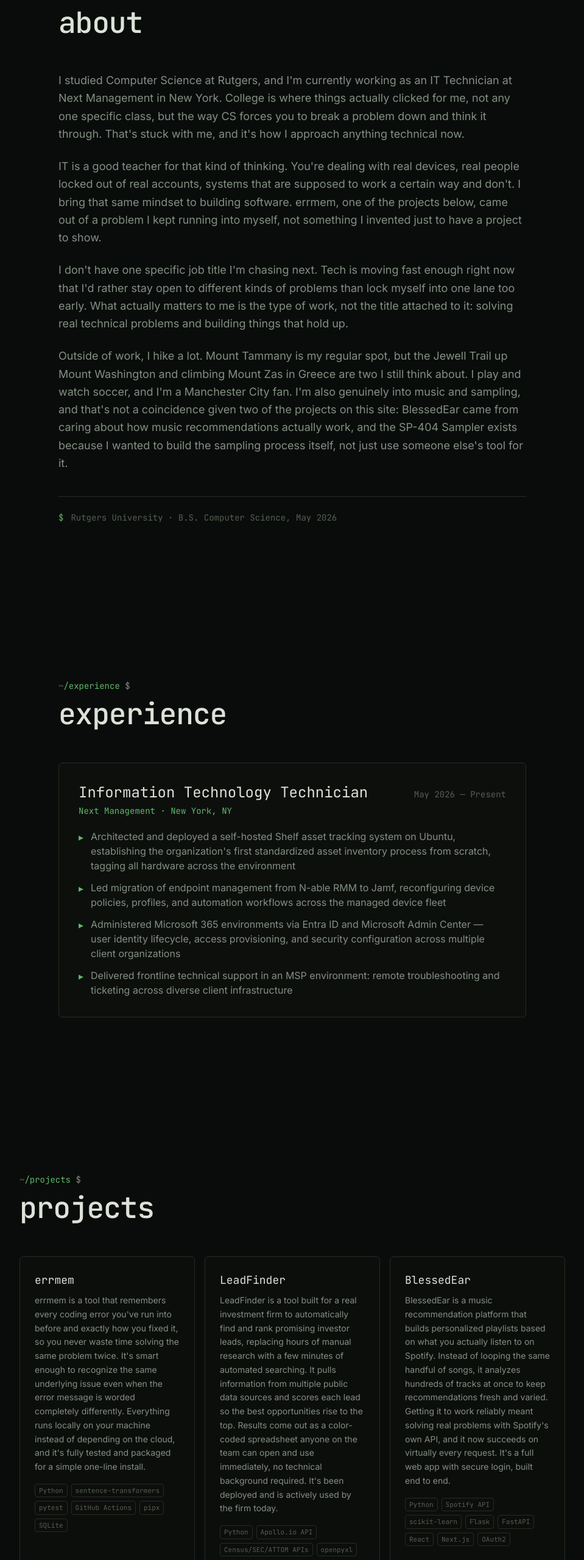
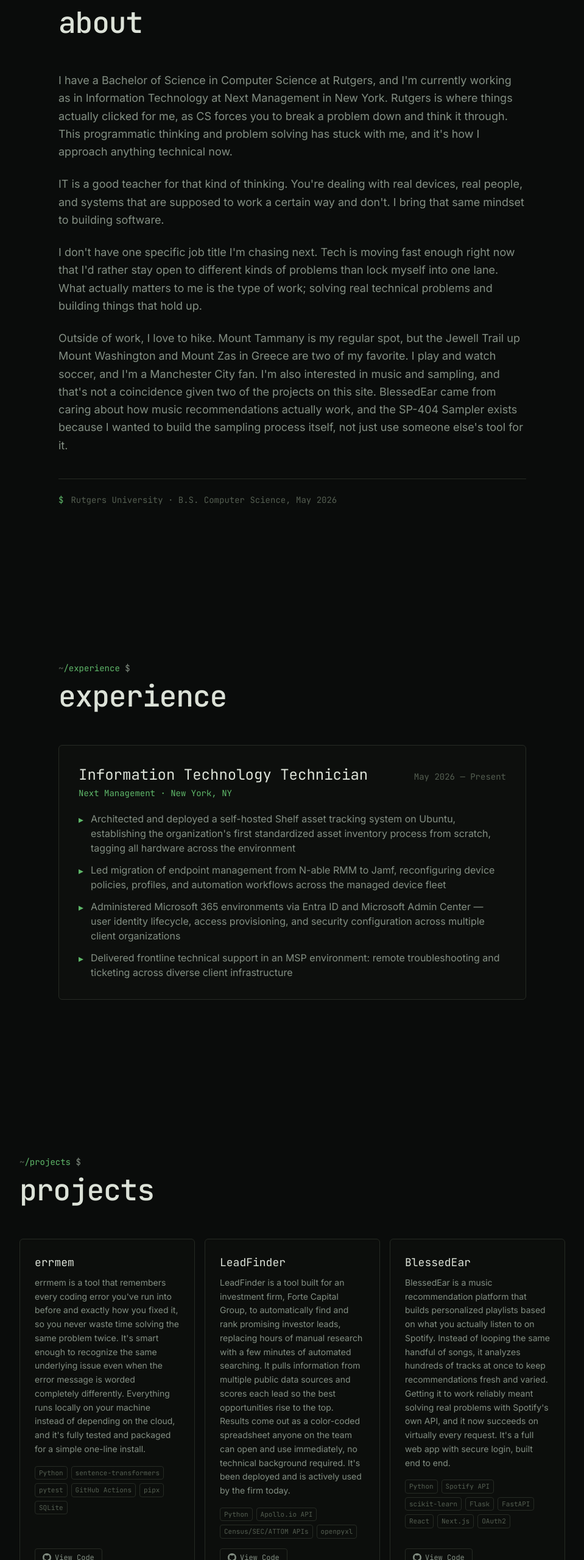
Before and after one commit to bgverz/braden-garcia-website, a Next.js app: page / in a window 1280 px wide. Shown: the part 947-3506 px from the top of the page at 61% size, without its empty margins (160-1119 px from the left). Built offline with nearby package versions, Linux system fonts and the light colour scheme.

Commit message:
updated writing for better flow and readibility

```diff
--- a/src/content.ts
+++ b/src/content.ts
@@ -28,10 +28,10 @@
 export const about = {
   heading: "about",
   paragraphs: [
-    "I studied Computer Science at Rutgers, and I'm currently working as an IT Technician at Next Management in New York. College is where things actually clicked for me, not any one specific class, but the way CS forces you to break a problem down and think it through. That's stuck with me, and it's how I approach anything technical now.",
-    "IT is a good teacher for that kind of thinking. You're dealing with real devices, real people locked out of real accounts, systems that are supposed to work a certain way and don't. I bring that same mindset to building software. errmem, one of the projects below, came out of a problem I kept running into myself, not something I invented just to have a project to show.",
-    "I don't have one specific job title I'm chasing next. Tech is moving fast enough right now that I'd rather stay open to different kinds of problems than lock myself into one lane too early. What actually matters to me is the type of work, not the title attached to it: solving real technical problems and building things that hold up.",
-    "Outside of work, I hike a lot. Mount Tammany is my regular spot, but the Jewell Trail up Mount Washington and climbing Mount Zas in Greece are two I still think about. I play and watch soccer, and I'm a Manchester City fan. I'm also genuinely into music and sampling, and that's not a coincidence given two of the projects on this site: BlessedEar came from caring about how music recommendations actually work, and the SP-404 Sampler exists because I wanted to build the sampling process itself, not just use someone else's tool for it.",
+    "I have a Bachelor of Science in Computer Science at Rutgers, and I'm currently working as in Information Technology at Next Management in New York. Rutgers is where things actually clicked for me, as CS forces you to break a problem down and think it through. This programmatic thinking and problem solving has stuck with me, and it's how I approach anything technical now.",
+    "IT is a good teacher for that kind of thinking. You're dealing with real devices, real people, and systems that are supposed to work a certain way and don't. I bring that same mindset to building software.",
+    "I don't have one specific job title I'm chasing next. Tech is moving fast enough right now that I'd rather stay open to different kinds of problems than lock myself into one lane. What actually matters to me is the type of work; solving real technical problems and building things that hold up.",
+    "Outside of work, I love to hike. Mount Tammany is my regular spot, but the Jewell Trail up Mount Washington and Mount Zas in Greece are two of my favorite. I play and watch soccer, and I'm a Manchester City fan. I'm also interested in music and sampling, and that's not a coincidence given two of the projects on this site. BlessedEar came from caring about how music recommendations actually work, and the SP-404 Sampler exists because I wanted to build the sampling process itself, not just use someone else's tool for it.",
   ],
 };
 
@@ -74,7 +74,7 @@
   {
     name: "LeadFinder",
     description:
-      "LeadFinder is a tool built for a real investment firm to automatically find and rank promising investor leads, replacing hours of manual research with a few minutes of automated searching. It pulls information from multiple public data sources and scores each lead so the best opportunities rise to the top. Results come out as a color-coded spreadsheet anyone on the team can open and use immediately, no technical background required. It's been deployed and is actively used by the firm today.",
+      "LeadFinder is a tool built for an investment firm, Forte Capital Group, to automatically find and rank promising investor leads, replacing hours of manual research with a few minutes of automated searching. It pulls information from multiple public data sources and scores each lead so the best opportunities rise to the top. Results come out as a color-coded spreadsheet anyone on the team can open and use immediately, no technical background required. It's been deployed and is actively used by the firm today.",
     stack: ["Python", "Apollo.io API", "Census/SEC/ATTOM APIs", "openpyxl"],
     href: `https://github.com/${personal.githubHandle}/lead-finder`,
   },
```
